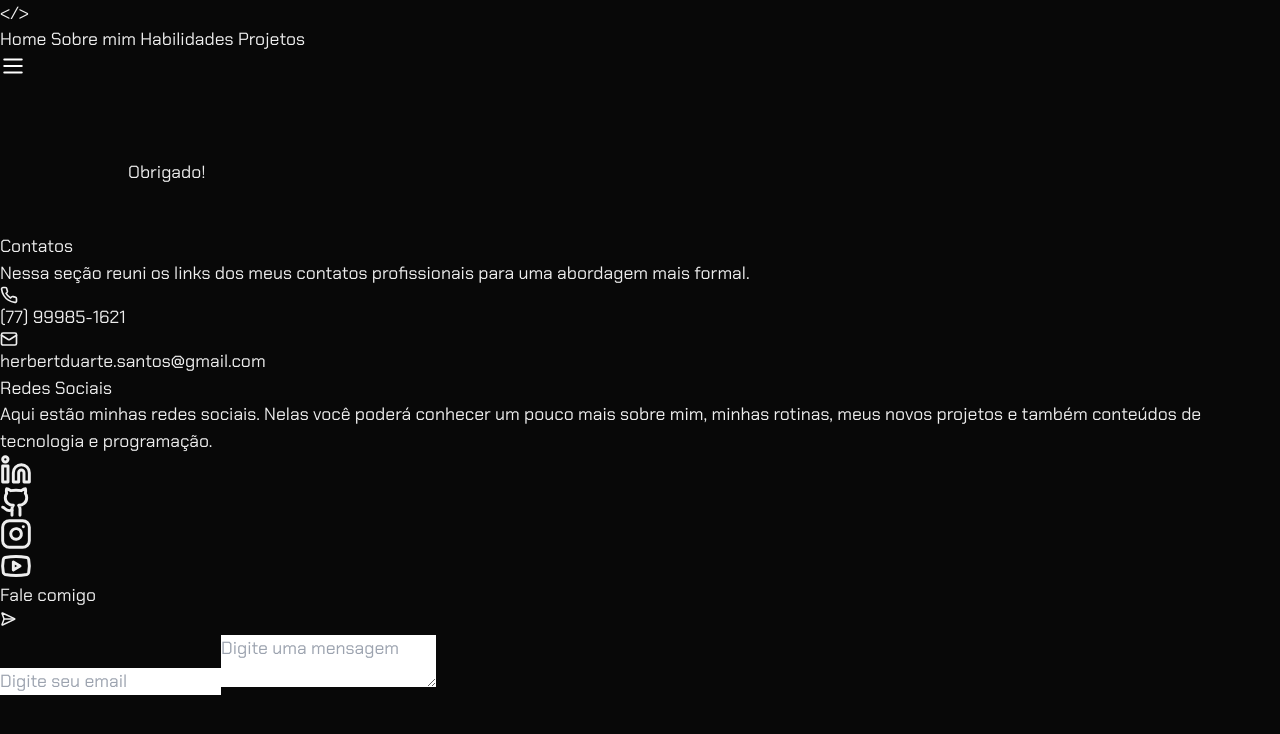
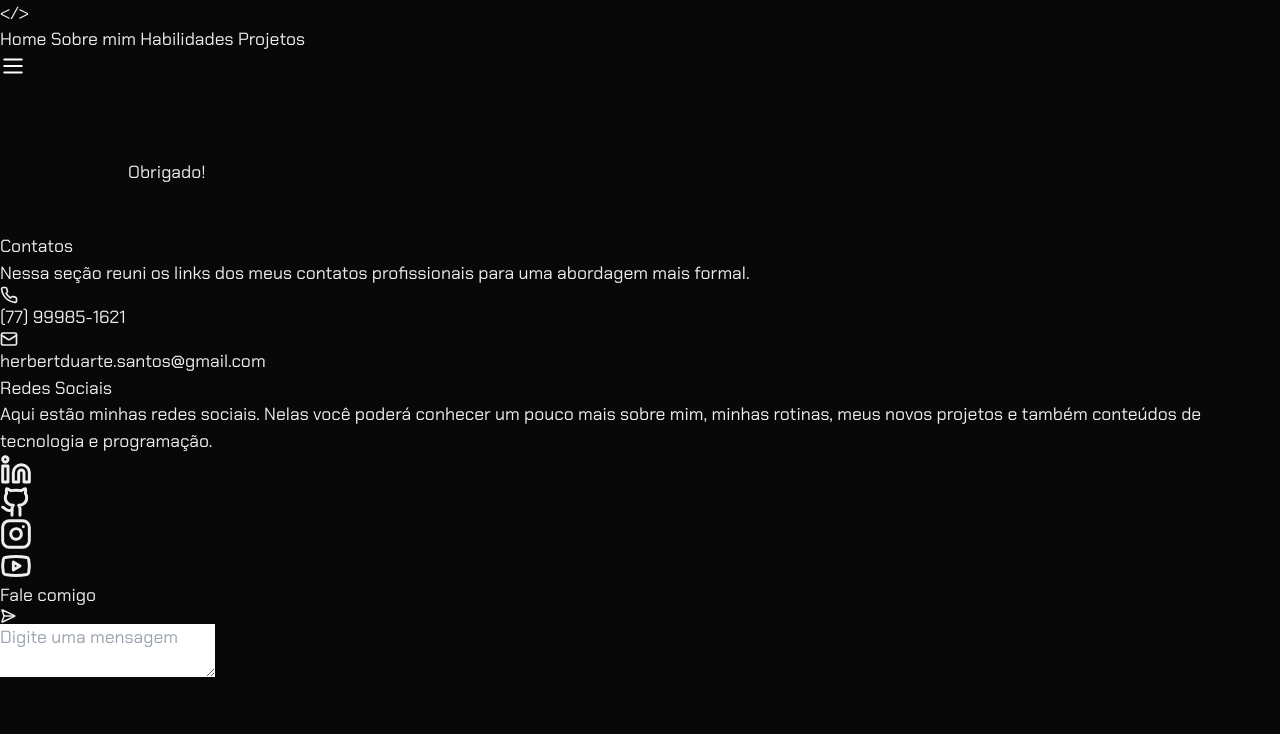
Before and after one commit to HerbertDuarte/herbertduarte.github.io, a Vue app: page /thanks in a window 1280 px wide. Shown: the top 734 px of the page. Built offline with nearby package versions, Linux system fonts and the light colour scheme.

Commit message:
change form email to whatsapp api

```diff
--- a/src/components/FormEmail.vue
+++ b/src/components/FormEmail.vue
@@ -1,66 +1,57 @@
 <script setup>
 import { SendHorizonalIcon } from "lucide-vue-next";
 import { ref } from "vue";
-import FormData from "form-data";
-
-const DOMAIN = "sandbox1eaa04f7e56849aa888cdab947e0ab85.mailgun.org";
-const API_KEY = "b3835468af792a8138ab5cda7484c5a2-4c955d28-4e40de33";
-const endpoint = `https://api.mailgun.net/v3/${DOMAIN}/messages`;
-
-const form = ref({
-  email: "",
-  content: "",
-});
-
-async function handleSubmit(e) {
-  e.preventDefault();
-
-  const formData = new FormData();
-  formData.append("from", form.value.email);
-  formData.append("to", "herbertduarte.santos@gmail.com");
-  formData.append("subject", "Mensagem do Portifólio");
-  formData.append("text", form.value.content);
-
-  try {
-    const reponse = await fetch(endpoint, {
-      method: "POST",
-      headers: {
-        Authorization: `Basic ${btoa(`api:${API_KEY}`)}`,
-      },
-      body: formData,
-    });
-
-    console.log(reponse);
-  } catch (error) {
-   console.log(error);
-  }
-}
+const message = ref("");
 </script>
 <template>
-  <form @submit="handleSubmit" class="flex-1 w-full">
-    <div class="w-full flex justify-between items-start py-3">
+  <form class="flex-1 w-full relative">
+    <!-- <div
+      v-if="loading"
+      class="absolute top-[50%] left-[50%] translate-x-[-50%] translate-y-[-50%] z-10"
+    >
+      <div
+        class="border-[6px] border-purple-500 border-t-purple-900 rounded-full h-10 w-10 animate-spin"
+      />
+    </div> -->
+    <div class="w-full flex justify-between items-center pb-3">
       <h3 class="text-xl font-medium">Fale comigo</h3>
-      <button type="submit" class="bg-zinc-900 rounded-md py-2 px-3 text-white">
+      <a
+        target="_blank"
+        :href="`https://api.whatsapp.com/send?phone=5577999851621&text=${message}`"
+        class="bg-zinc-900 rounded-md py-1.5 px-3 text-white disabled:opacity-50 disabled:cursor-not-allowed"
+      >
         <SendHorizonalIcon :stroke-width="2.2" :size="16" class="inline" />
-      </button>
+      </a>
     </div>
     <div class="space-y-4">
-      <input
+      <!-- <input
         type="email"
-        v-model="form.email"
         name="email"
         required
         placeholder="Digite seu email"
-        class="w-full rounded-md bg-zinc-900 p-2"
-      />
+        class="w-full rounded-md bg-zinc-900 p-2 disabled:opacity-50 disabled:cursor-not-allowed"
+      /> -->
       <textarea
         type="text"
-        v-model="form.content"
         name="content"
+        v-model="message"
         required
         placeholder="Digite uma mensagem"
-        class="w-full resize-none h-32 rounded-md bg-zinc-900 p-2"
+        class="w-full resize-none h-40 rounded-md bg-zinc-900 p-2 disabled:opacity-50 disabled:cursor-not-allowed"
       ></textarea>
     </div>
   </form>
 </template>
+// import FormData from "form-data"; // const DOMAIN =
+"sandbox1eaa04f7e56849aa888cdab947e0ab85.mailgun.org"; // const API_KEY =
+"b3835468af792a8138ab5cda7484c5a2-4c955d28-4e40de33"; // const endpoint =
+`https://api.mailgun.net/v3/${DOMAIN}/messages`; // const form = ref({ // email:
+"", // content: "", // }); // const loading = ref(false); // async function
+handleSubmit(e) { // e.preventDefault(); // const formData = new FormData(); //
+formData.append("from", form.value.email); // formData.append("to",
+"herbertduarte.santos@gmail.com"); // formData.append("subject", "Mensagem do
+Portifólio"); // formData.append("text", form.value.content); // try { //
+loading.value = true; // const reponse = await fetch(endpoint, { // method:
+"POST", // headers: { // Authorization: `Basic ${btoa(`api:${API_KEY}`)}`, // },
+// body: formData, // }); // console.log(await reponse.json()); // } catch
+(error) { // console.log(error); // } // loading.value = false; // }
```
